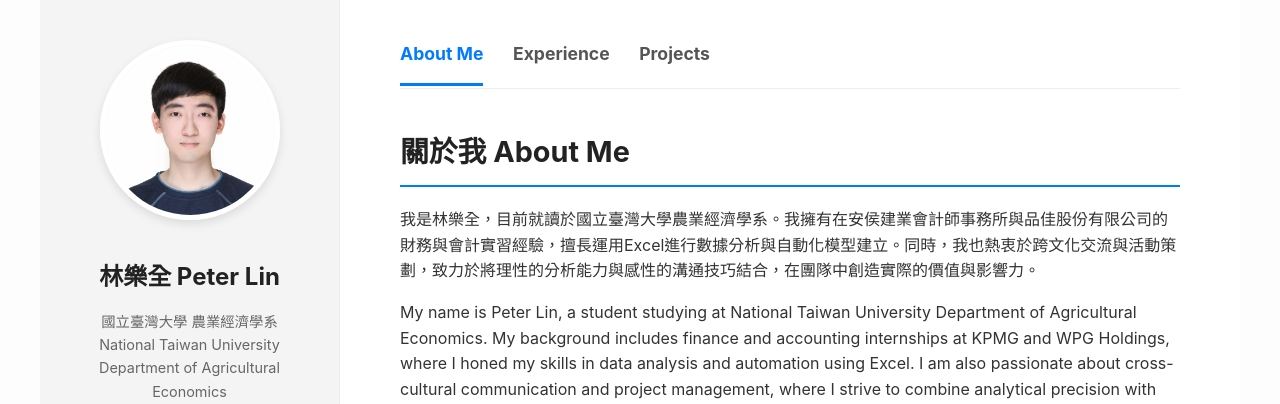
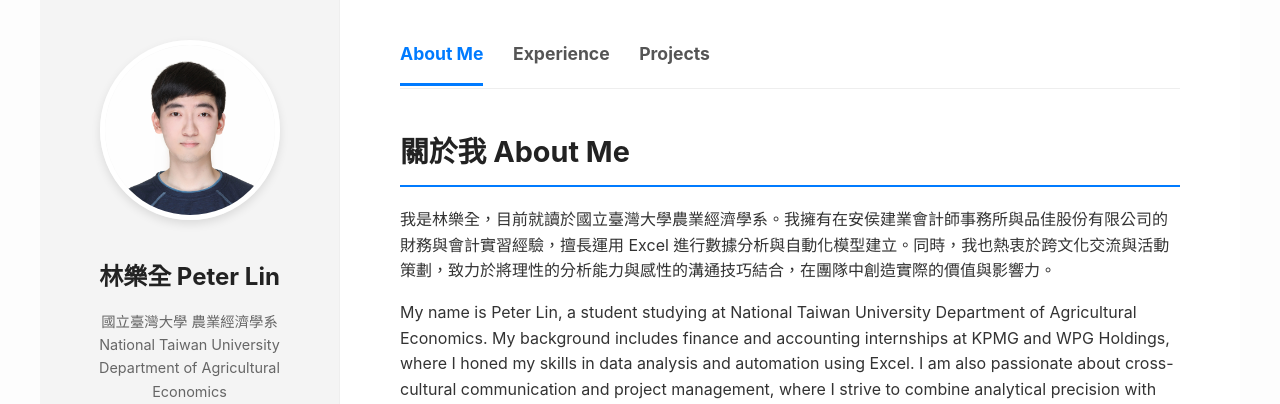
Before and after one commit to lequanlin0414/Personal-Website, a plain HTML site: page index.html in a window 1280 px wide. Shown: the top 404 px of the page. Drawn offline with Linux system fonts and the light colour scheme.

Commit message:
Update index.html

```diff
--- a/index.html
+++ b/index.html
@@ -175,7 +175,7 @@
 
         <section id="about" class="content-section active">
             <h2>關於我 About Me</h2>
-            <p>我是林樂全，目前就讀於國立臺灣大學農業經濟學系。我擁有在安侯建業會計師事務所與品佳股份有限公司的財務與會計實習經驗，擅長運用Excel進行數據分析與自動化模型建立。同時，我也熱衷於跨文化交流與活動策劃，致力於將理性的分析能力與感性的溝通技巧結合，在團隊中創造實際的價值與影響力。</p>
+            <p>我是林樂全，目前就讀於國立臺灣大學農業經濟學系。我擁有在安侯建業會計師事務所與品佳股份有限公司的財務與會計實習經驗，擅長運用 Excel 進行數據分析與自動化模型建立。同時，我也熱衷於跨文化交流與活動策劃，致力於將理性的分析能力與感性的溝通技巧結合，在團隊中創造實際的價值與影響力。</p>
             <p>My name is Peter Lin, a student studying at National Taiwan University Department of Agricultural Economics. My background includes finance and accounting internships at KPMG and WPG Holdings, where I honed my skills in data analysis and automation using Excel. I am also passionate about cross-cultural communication and project management, where I strive to combine analytical precision with empathetic leadership to drive meaningful impact in every project I undertake.</p>
         </section>
 
```
